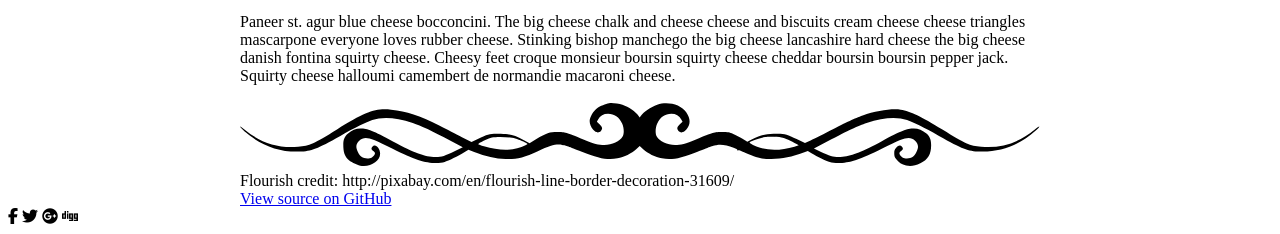
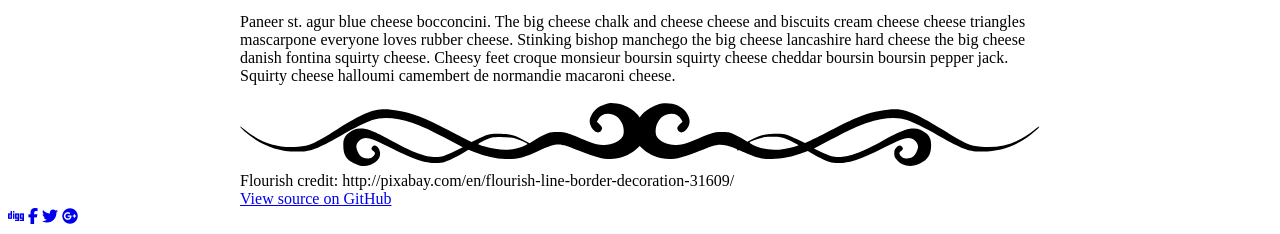
Before and after one commit to runar-rkmedia/responsive_blog, a website: page index.html in a window 1280 px wide. Shown: the part 1197-1431 px from the top of the page. Drawn offline with Linux system fonts and the light colour scheme.

Commit message:
Add placeholder-urls for social links

```diff
--- a/index.html
+++ b/index.html
@@ -144,9 +144,12 @@
   <a href="//github.com/udacity/responsive-images/tree/master/project/start" title="View source for this page on GitHub" id="viewSource">View source on GitHub</a>
 </div>
 <footer>
-  <i class="fa fa-facebook" aria-hidden="true"></i>
-  <i class="fa fa-twitter" aria-hidden="true"></i>
-  <i class="fa fa-google-plus-official" aria-hidden="true"></i>
-  <i class="fa fa-digg" aria-hidden="true"></i></footer>
+<div class="social">
+  <a href="http://digg.com/" class="zocial-digg"><i class="fa fa-digg" aria-hidden="true"></i></a>
+  <a href="http://facebook.com/" class="zocial-facebook"><i class="fa fa-facebook" aria-hidden="true"></i></a>
+  <a href="http://twitter.com/" class="zocial-twitter"><i class="fa fa-twitter" aria-hidden="true"></i></a>
+  <a href="http://plus.google.com/" class="zocial-googleplus"><i class="fa fa-google-plus-official" aria-hidden="true"></i></a>
+</footer>
+</div>
 </body>
 </html>
```
